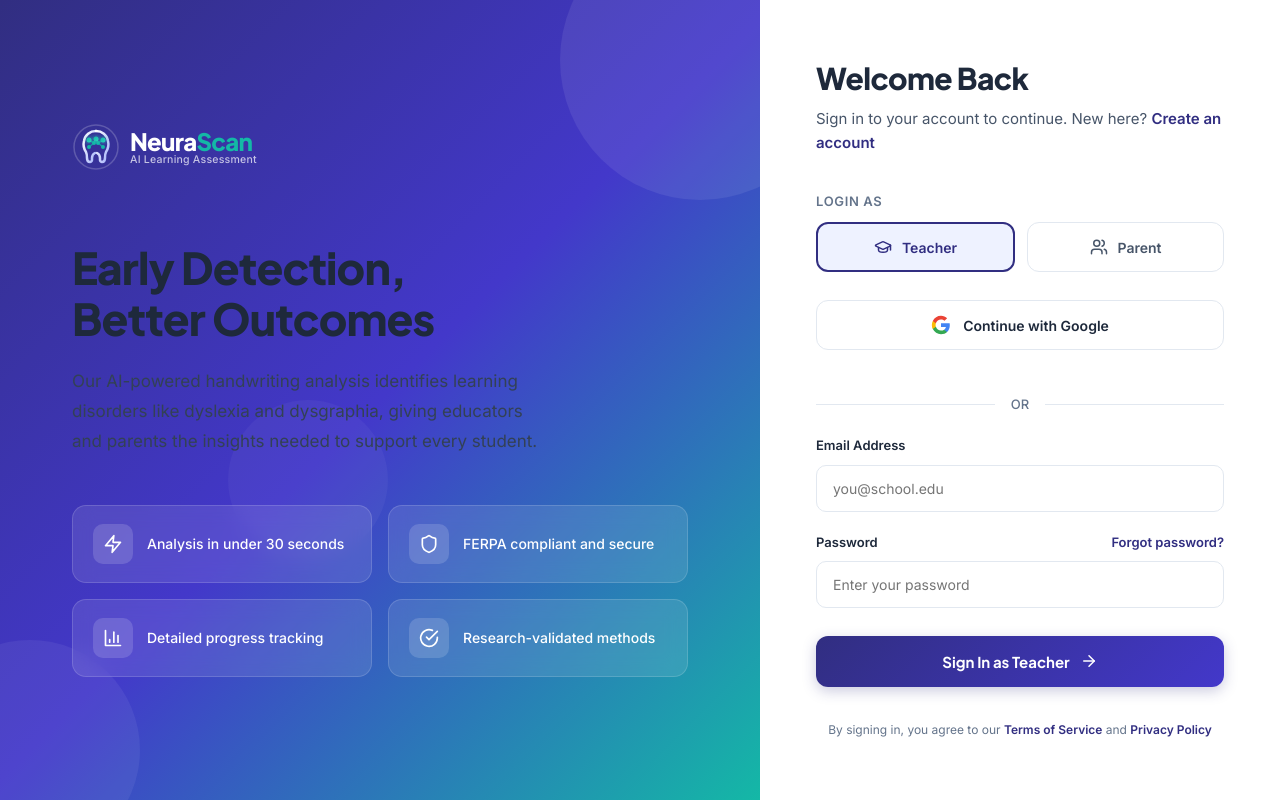
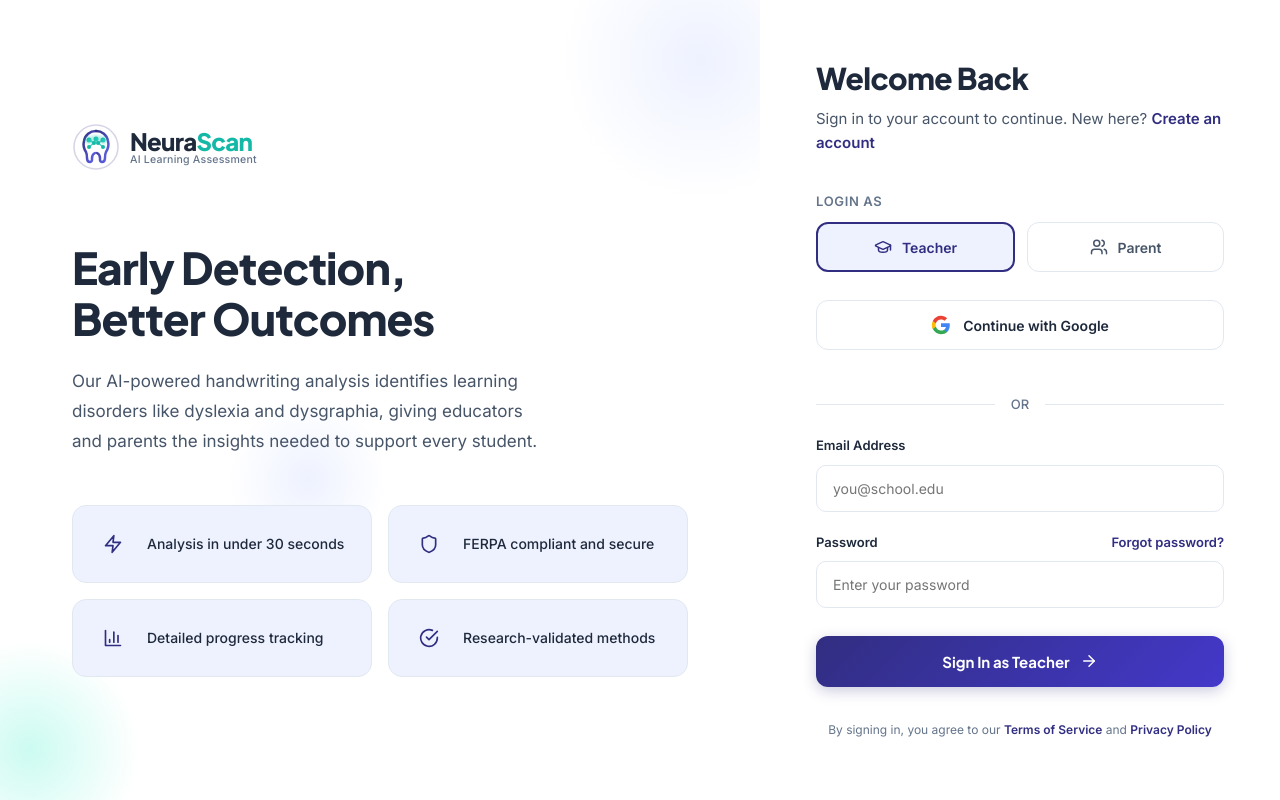
Before and after one commit to Niwas-Kumar/neurascan-frontend, a React (Vite) app: page /login in a window 1280 px wide. Built offline with nearby package versions, Linux system fonts and the light colour scheme.

Commit message:
text color change

```diff
--- a/src/pages/auth/LoginPage.jsx
+++ b/src/pages/auth/LoginPage.jsx
@@ -142,8 +142,8 @@ export default function LoginPage() {
           flexDirection: 'column',
           justifyContent: 'center',
           padding: '64px 72px',
-          background: `linear-gradient(135deg, ${COLORS.primary} 0%, ${COLORS.primaryLight} 50%, ${COLORS.secondary} 100%)`,
-          color: 'white',
+          background: '#FFFFFF',
+          color: COLORS.textPrimary,
           position: 'relative',
           overflow: 'hidden',
         }}
@@ -156,7 +156,7 @@ export default function LoginPage() {
           right: '-80px',
           width: '280px',
           height: '280px',
-          background: 'rgba(255, 255, 255, 0.08)',
+          background: `radial-gradient(circle, ${COLORS.primaryBg} 0%, transparent 70%)`,
           borderRadius: '50%',
         }} />
         <div style={{
@@ -165,7 +165,7 @@ export default function LoginPage() {
           left: '-80px',
           width: '220px',
           height: '220px',
-          background: 'rgba(255, 255, 255, 0.06)',
+          background: `radial-gradient(circle, ${COLORS.secondaryBg} 0%, transparent 70%)`,
           borderRadius: '50%',
         }} />
         <div style={{
@@ -174,7 +174,7 @@ export default function LoginPage() {
           left: '30%',
           width: '160px',
           height: '160px',
-          background: 'rgba(255, 255, 255, 0.04)',
+          background: `radial-gradient(circle, ${COLORS.primaryBg} 0%, transparent 70%)`,
           borderRadius: '50%',
         }} />
 
@@ -190,7 +190,7 @@ export default function LoginPage() {
               zIndex: 1,
             }}
           >
-            <NeuraScanLogo size={48} variant="light" />
+            <NeuraScanLogo size={48} variant="default" />
           </motion.div>
         </Link>
 
@@ -208,6 +208,7 @@ export default function LoginPage() {
             fontFamily: "'Plus Jakarta Sans', sans-serif",
             position: 'relative',
             zIndex: 1,
+            color: COLORS.textPrimary,
           }}
         >
           Early Detection,
@@ -224,11 +225,11 @@ export default function LoginPage() {
             fontSize: 17,
             lineHeight: 1.75,
             marginBottom: 48,
-            opacity: 0.92,
             maxWidth: 480,
             fontWeight: 400,
             position: 'relative',
             zIndex: 1,
+            color: COLORS.textSecondary,
           }}
         >
           Our AI-powered handwriting analysis identifies learning disorders like dyslexia and dysgraphia, giving educators and parents the insights needed to support every student.
@@ -249,9 +250,8 @@ export default function LoginPage() {
               animate={{ opacity: 1, y: 0 }}
               transition={{ delay: 0.3 + i * 0.08 }}
               style={{
-                background: 'rgba(255, 255, 255, 0.1)',
-                backdropFilter: 'blur(10px)',
-                border: '1px solid rgba(255, 255, 255, 0.15)',
+                background: COLORS.primaryBg,
+                border: `1px solid ${COLORS.border}`,
                 borderRadius: 14,
                 padding: '18px 20px',
                 display: 'flex',
@@ -263,17 +263,18 @@ export default function LoginPage() {
                 width: 40,
                 height: 40,
                 borderRadius: 10,
-                background: 'rgba(255, 255, 255, 0.15)',
+                background: COLORS.primaryBg,
                 display: 'flex',
                 alignItems: 'center',
                 justifyContent: 'center',
               }}>
-                <feature.icon size={20} color="white" />
+                <feature.icon size={20} color={COLORS.primary} />
               </div>
               <div style={{
                 fontSize: 14,
                 fontWeight: 500,
                 lineHeight: 1.4,
+                color: COLORS.textPrimary,
               }}>
                 {feature.text}
               </div>
```
